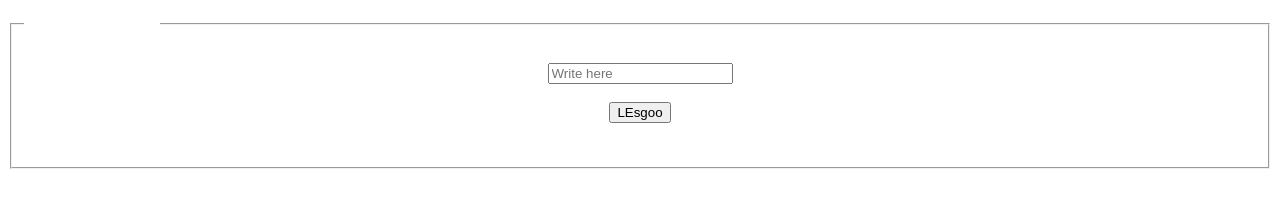
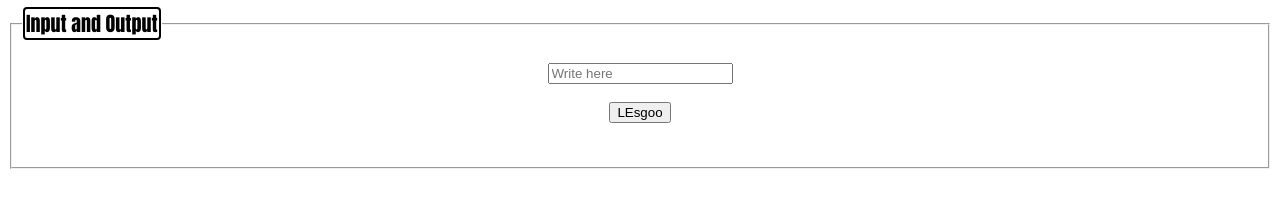
Before and after one commit to DonCappuccin0/DonCappuccin0.github.io, a plain HTML site: page index.html in a window 1280 px wide. Drawn offline with Linux system fonts and the light colour scheme.

Commit message:
css adjustements

```diff
--- a/style.css
+++ b/style.css
@@ -6,10 +6,10 @@ p {
   }
 
 legend{
-    color: white ;
+    color: black ;
     font-style: bold;
-    outline-width: 5px;
-    outline-color: #000000;
+    outline:auto;
+    outline-color: black;
     font-family: Impact;
     font-size: 20px;
 }
```
